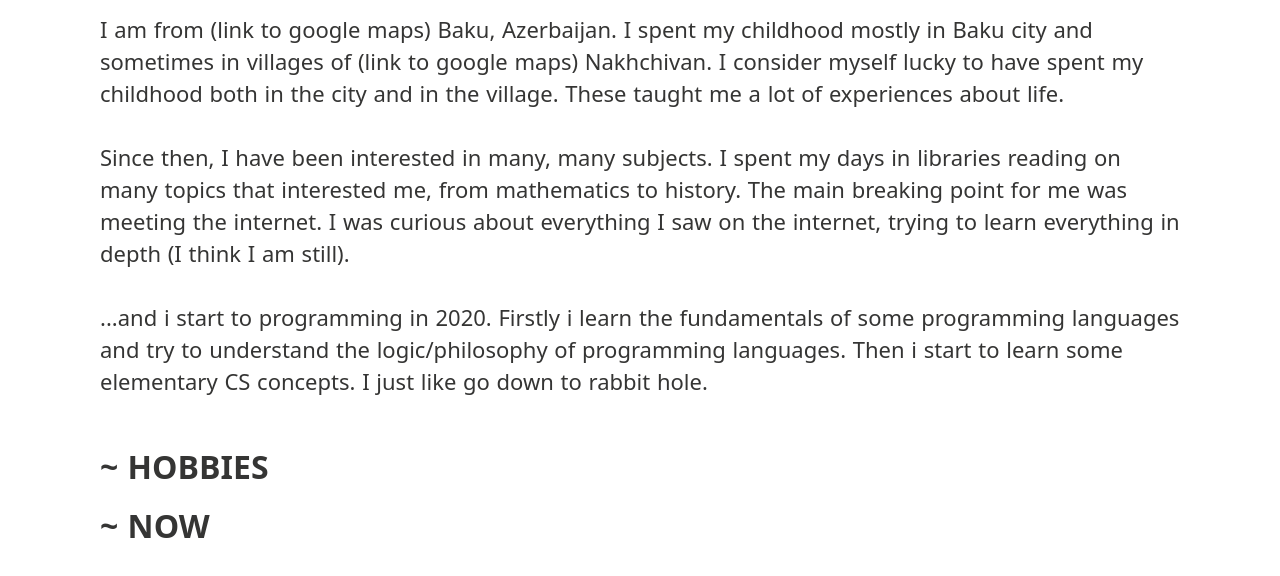
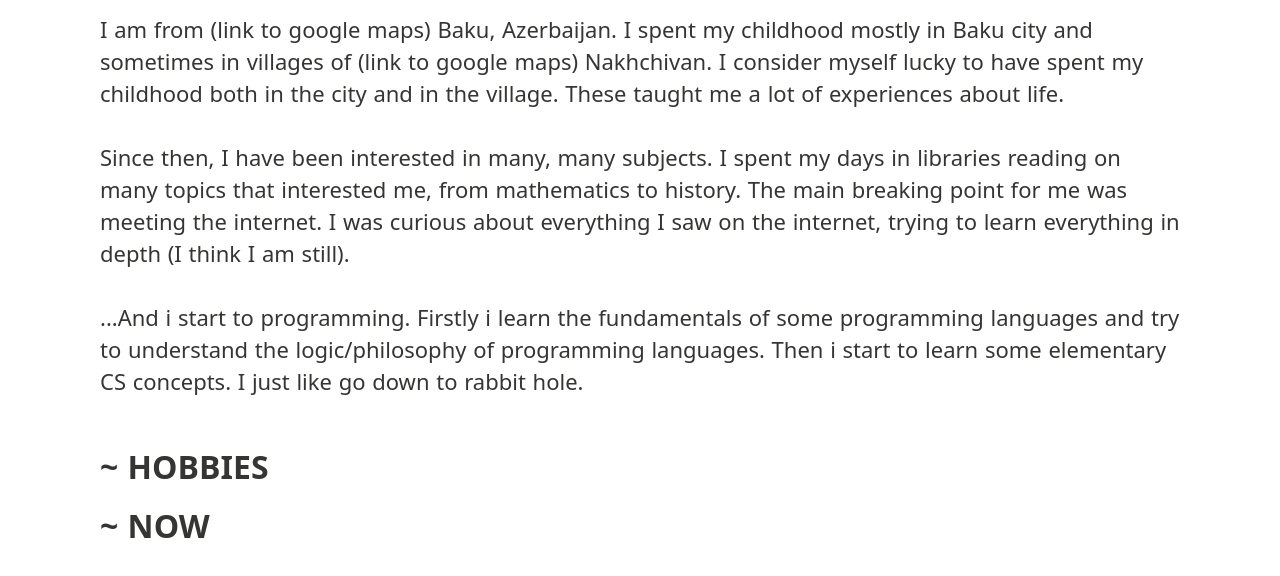
Before and after one commit to Abdullah-V/abdullah-v.github.io, a plain HTML site: page about/index.html in a window 1280 px wide. Shown: the part 580-1156 px from the top of the page. Drawn offline with Linux system fonts and the light colour scheme.

Commit message:
Add favicon; Some fixes

```diff
--- a/about/index.html
+++ b/about/index.html
@@ -64,7 +64,7 @@
         to learn everything in depth (I think I am still).
         <br />
         <br />
-        ...and i start to programming in 2020. Firstly i learn the fundamentals
+        ...And i start to programming. Firstly i learn the fundamentals
         of some programming languages and try to understand the logic/philosophy
         of programming languages. Then i start to learn some elementary CS
         concepts. I just like go down to rabbit hole.
--- a/assets/css/reset.css
+++ b/assets/css/reset.css
@@ -1,8 +1,6 @@
 html,
 body {
-  /* font-family: "Source Sans Pro", -apple-system, BlinkMacSystemFont, "Segoe UI",
-    Roboto, "Helvetica Neue", Arial, sans-serif; */
-  font-family: system-ui;
+  font-family: system-ui, -apple-system, BlinkMacSystemFont, 'Segoe UI', Roboto, Oxygen, Ubuntu, Cantarell, 'Open Sans', 'Helvetica Neue', sans-serif;
   font-size: 16px;
   word-spacing: 1px;
   -ms-text-size-adjust: 100%;
```
Also changed, not shown: favicon.ico (added).
